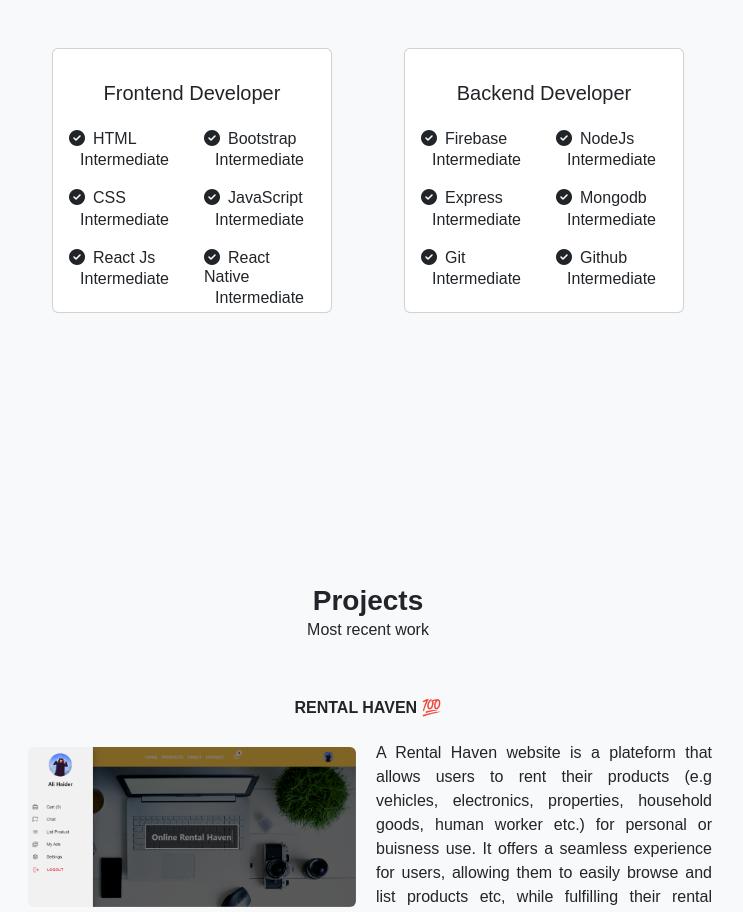
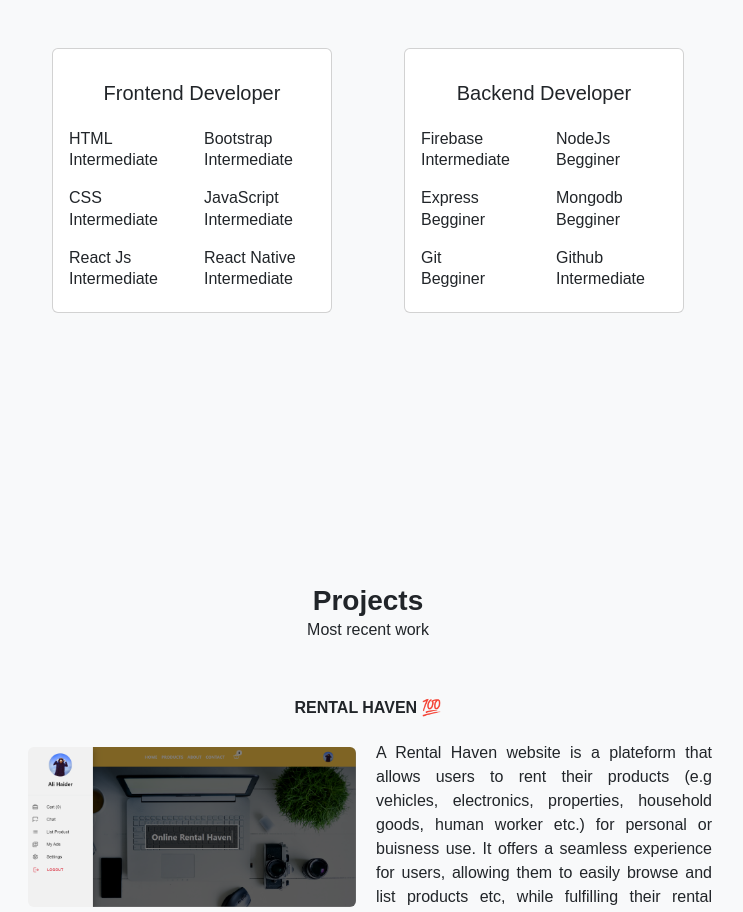
Before and after one commit to abmanan12/react-portfolio, a React (Create React App) app: page / in a window 1280 px wide. Shown: the part 1880-2792 px from the top of the page, without its empty margins (272-1015 px from the left). Built offline with nearby package versions, Linux system fonts and the light colour scheme; a web font is replaced by a local one.

Commit message:
first commit

```diff
--- a/package.json
+++ b/package.json
@@ -3,6 +3,7 @@
   "version": "0.1.0",
   "private": true,
   "dependencies": {
+    "@emailjs/browser": "^3.11.0",
     "@emotion/react": "^11.11.1",
     "@emotion/styled": "^11.11.0",
     "@mui/material": "^5.13.5",
@@ -10,13 +11,15 @@
     "@testing-library/react": "^13.4.0",
     "@testing-library/user-event": "^13.5.0",
     "bootstrap": "^5.3.0",
+    "formik": "^2.4.2",
     "framer-motion": "^10.12.16",
     "react": "^18.2.0",
     "react-dom": "^18.2.0",
     "react-icons": "^4.9.0",
     "react-scripts": "5.0.1",
     "sass": "^1.63.4",
-    "web-vitals": "^2.1.4"
+    "web-vitals": "^2.1.4",
+    "yup": "^1.2.0"
   },
   "scripts": {
     "start": "react-scripts start",
--- a/src/components/Header.js
+++ b/src/components/Header.js
@@ -1,5 +1,4 @@
 import React from 'react'
-import Hero from './Hero'
 
 export default function Header() {
     return (
--- a/src/components/Hero.js
+++ b/src/components/Hero.js
@@ -34,10 +34,12 @@ export default function Hero() {
 
                     </div>
 
-                    <div className="row mt-5">
-                        <div className="col d-flex flex-column flex-sm-row px-3 px-sm-0">
-                            <h5>My Services</h5>
-                            <p className='ms-sm-3'>Frontend Developer | Backend Developer</p>
+                    <div className="row" style={{ marginTop: '4rem' }}>
+                        <div className="col px-3 px-sm-0">
+                            <h5 className='mb-0'>My Services</h5>
+                            <p className=' mb-0 pt-3 pt-sm-1' style={{ textAlign: 'justify' }}>Web Development,
+                                including Front-End & Back-End (Begginer) Development and App Development, including
+                                Front-End Development. </p>
                         </div>
                     </div>
 
--- /dev/null
+++ b/src/components/Schema.js
@@ -0,0 +1,9 @@
+import * as yup from 'yup';
+
+export const contactSchema = yup.object({
+
+    name: yup.string().min(3).max(25).required("Please enter your name"),
+    email: yup.string().email().required("Please enter your email"),
+    project: yup.string().min(15).max(100).required("Please write your project")
+
+});
--- a/src/components/Skills.js
+++ b/src/components/Skills.js
@@ -18,38 +18,34 @@ export default function Skills() {
                                 <h5 className="py-3 text-center">Frontend Developer</h5>
                                 <div className="row">
                                     <div className="col">
-                                        <h6 className='mb-0'><span className='pe-2'><i className="fa-solid fa-circle-check">
-                                        </i></span>HTML</h6>
-                                        <p className='text-center'>Intermediate</p>
+                                        {/* <h6 className='mb-0'><span className='pe-2'><i className="fa-solid fa-circle-check">
+                                        </i></span>HTML</h6> */}
+                                        <h6 className='mb-0'>HTML</h6>
+                                        <p>Intermediate</p>
                                     </div>
                                     <div className="col">
-                                        <h6 className='mb-0'><span className='pe-2'><i className="fa-solid fa-circle-check">
-                                        </i></span>Bootstrap</h6>
-                                        <p className='text-center'>Intermediate</p>
+                                        <h6 className='mb-0'>Bootstrap</h6>
+                                        <p>Intermediate</p>
                                     </div>
                                 </div>
                                 <div className="row">
                                     <div className="col">
-                                        <h6 className='mb-0'><span className='pe-2'><i className="fa-solid fa-circle-check">
-                                        </i></span>CSS</h6>
-                                        <p className='text-center'>Intermediate</p>
+                                        <h6 className='mb-0'>CSS</h6>
+                                        <p>Intermediate</p>
                                     </div>
                                     <div className="col">
-                                        <h6 className='mb-0'><span className='pe-2'><i className="fa-solid fa-circle-check">
-                                        </i></span>JavaScript</h6>
-                                        <p className='text-center'>Intermediate</p>
+                                        <h6 className='mb-0'>JavaScript</h6>
+                                        <p>Intermediate</p>
                                     </div>
                                 </div>
                                 <div className="row">
                                     <div className="col">
-                                        <h6 className='mb-0'><span className='pe-2'><i className="fa-solid fa-circle-check">
-                                        </i></span>React Js</h6>
-                                        <p className='text-center'>Intermediate</p>
+                                        <h6 className='mb-0'>React Js</h6>
+                                        <p>Intermediate</p>
                                     </div>
                                     <div className="col">
-                                        <h6 className='mb-0'><span className='pe-2'><i className="fa-solid fa-circle-check">
-                                        </i></span><span className='fw-light'>React Native</span></h6>
-                                        <p className='text-center'>Intermediate</p>
+                                        <h6 className='mb-0'>React Native</h6>
+                                        <p>Intermediate</p>
                                     </div>
                                 </div>
                             </div>
@@ -60,38 +56,32 @@ export default function Skills() {
                                 <h5 className="py-3 text-center">Backend Developer</h5>
                                 <div className="row">
                                     <div className="col">
-                                        <h6 className='mb-0'><span className='pe-2'><i className="fa-solid fa-circle-check">
-                                        </i></span>Firebase</h6>
-                                        <p className='text-center'>Intermediate</p>
+                                        <h6 className='mb-0'>Firebase</h6>
+                                        <p>Intermediate</p>
                                     </div>
                                     <div className="col">
-                                        <h6 className='mb-0'><span className='pe-2'><i className="fa-solid fa-circle-check">
-                                        </i></span>NodeJs</h6>
-                                        <p className='text-center'>Intermediate</p>
+                                        <h6 className='mb-0'>NodeJs</h6>
+                                        <p>Begginer</p>
                                     </div>
                                 </div>
                                 <div className="row">
                                     <div className="col">
-                                        <h6 className='mb-0'><span className='pe-2'><i className="fa-solid fa-circle-check">
-                                        </i></span>Express</h6>
-                                        <p className='text-center'>Intermediate</p>
+                                        <h6 className='mb-0'>Express</h6>
+                                        <p>Begginer</p>
                                     </div>
                                     <div className="col">
-                                        <h6 className='mb-0'><span className='pe-2'><i className="fa-solid fa-circle-check">
-                                        </i></span>Mongodb</h6>
-                                        <p className='text-center'>Intermediate</p>
+                                        <h6 className='mb-0'>Mongodb</h6>
+                                        <p>Begginer</p>
                                     </div>
                                 </div>
                                 <div className="row">
                                     <div className="col">
-                                        <h6 className='mb-0'><span className='pe-2'><i className="fa-solid fa-circle-check">
-                                        </i></span>Git</h6>
-                                        <p className='text-center'>Intermediate</p>
+                                        <h6 className='mb-0'>Git</h6>
+                                        <p>Begginer</p>
                                     </div>
                                     <div className="col">
-                                        <h6 className='mb-0'><span className='pe-2'><i className="fa-solid fa-circle-check">
-                                        </i></span>Github</h6>
-                                        <p className='text-center'>Intermediate</p>
+                                        <h6 className='mb-0'>Github</h6>
+                                        <p>Intermediate</p>
                                     </div>
                                 </div>
                             </div>
--- a/src/scss/_contect.scss
+++ b/src/scss/_contect.scss
@@ -29,6 +29,17 @@
     }
 }
 
+.input-width:focus {
+    box-shadow: none;
+}
+
+.errorText {
+    margin-bottom: 0;
+    margin-left: 2px;
+    margin-top: 2px;
+    color: $danger;
+    font-size: 12px;
+}
 
 @media screen and (max-width: 768px) {
     .input-width {
```
Also changed, not shown: src/components/Contect.js (+45 -5 lines), 1 other file (tests, documents, lock files or other folders).
